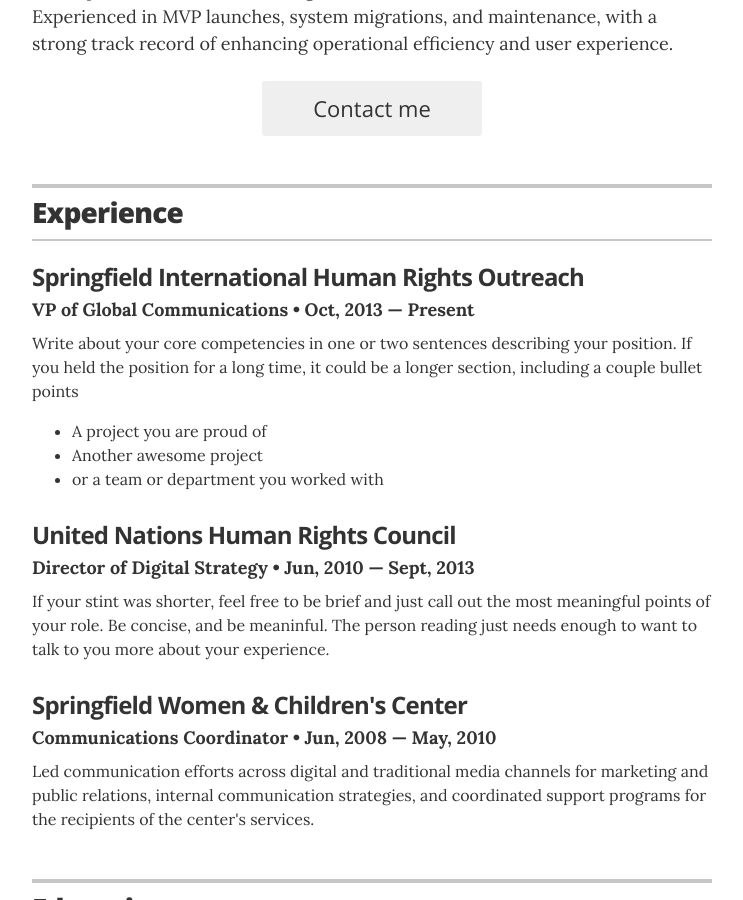
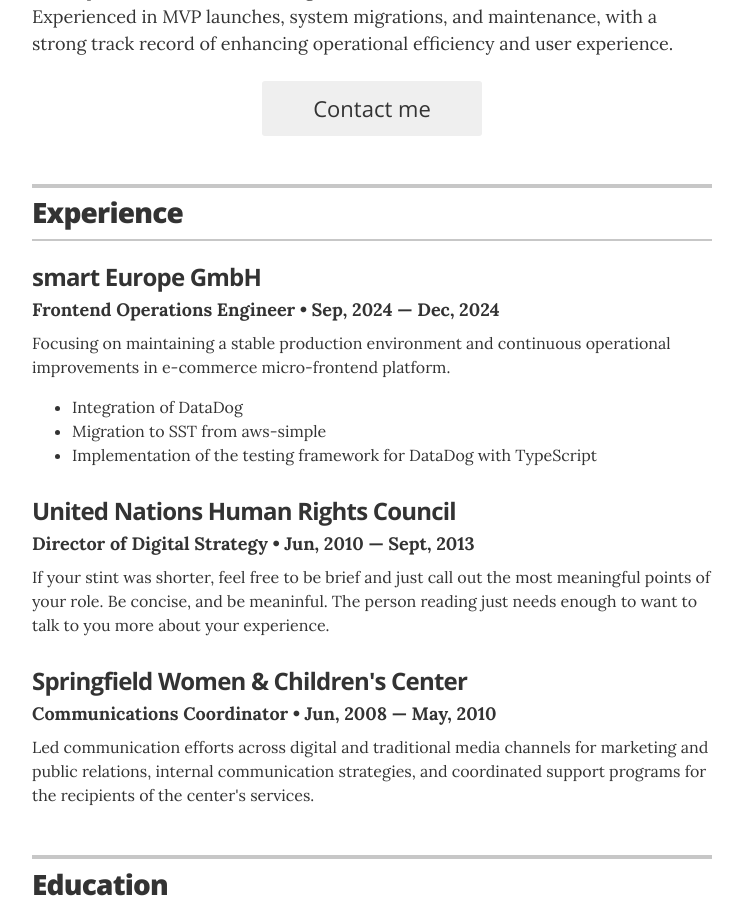
Before and after one commit to IvaTsu/resume, a Jekyll site: the page built from index.html, in a window 1280 px wide and 900 px high, scrolled down 337 px. Shown: the whole window, without its empty margins (268-1011 px from the left). Built offline with Jekyll 4.4.1, drawn with Linux system fonts in a browser that asks for light colours.

Commit message:
feat(experience): add Frontend Operations Engineer @ smart Europe GmbH

```diff
--- a/_data/experience.yml
+++ b/_data/experience.yml
@@ -1,9 +1,9 @@
 # Jobs
-# VP of Global Communications
-- company: Springfield International Human Rights Outreach
-  position: VP of Global Communications
-  duration: Oct, 2013 &mdash; Present
-  summary: Write about your core competencies in one or two sentences describing your position. If you held the position for a long time, it could be a longer section, including a couple bullet points	<ul class="resume-item-list"><li>A project you are proud of</li><li>Another awesome project</li><li>or a team or department you worked with</li></ul>
+# Frontend Operations Engineer
+- company: smart Europe GmbH
+  position: Frontend Operations Engineer
+  duration: Sep, 2024 &mdash; Dec, 2024
+  summary: Focusing on maintaining a stable production environment and continuous operational improvements in e-commerce micro-frontend platform. <ul class="resume-item-list"><li>Integration of DataDog</li><li>Migration to SST from aws-simple</li><li>Implementation of the testing framework for DataDog with TypeScript</li></ul>
 
 # Director of Digital Stratgy
 - company: United Nations Human Rights Council
```
